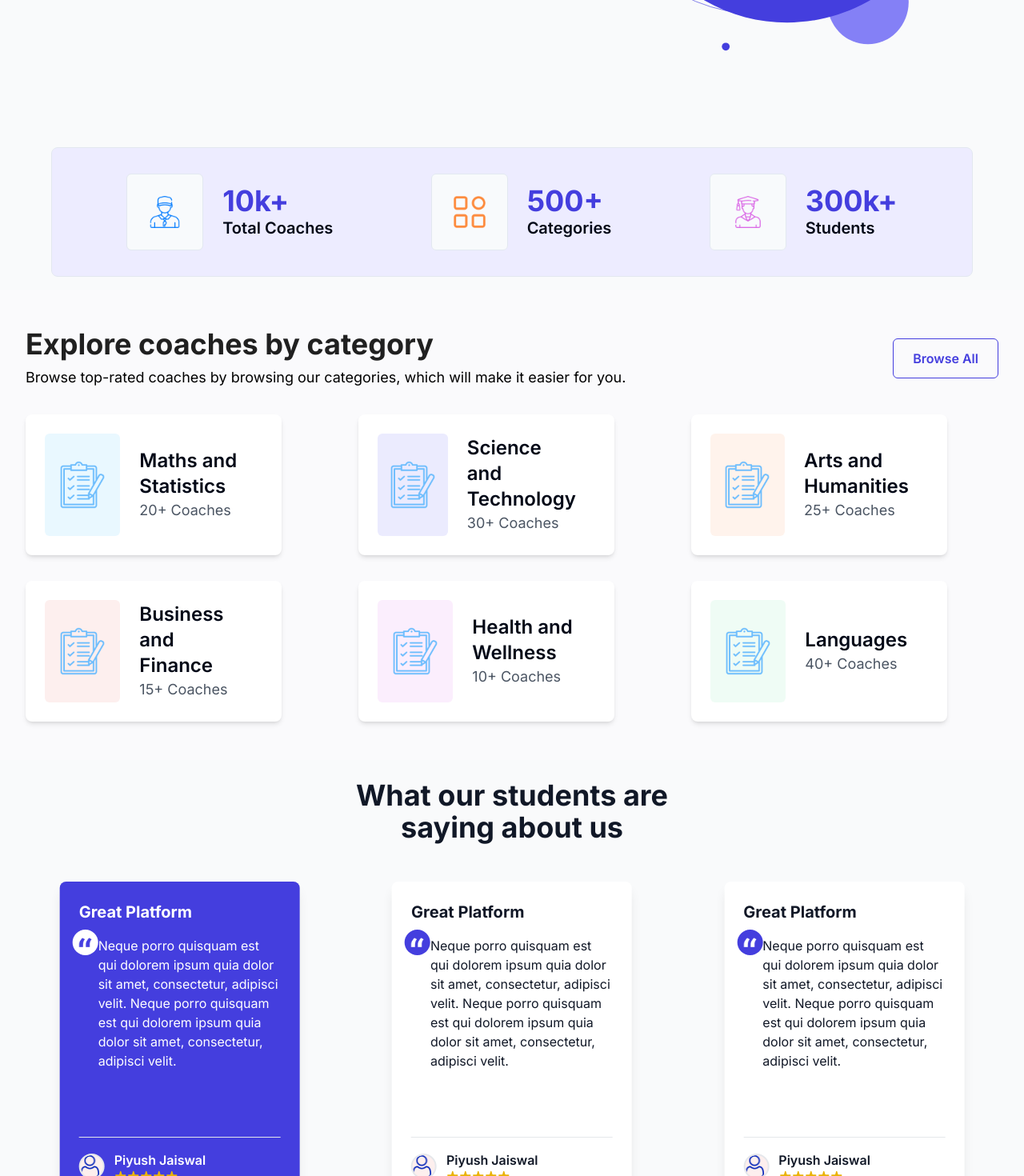
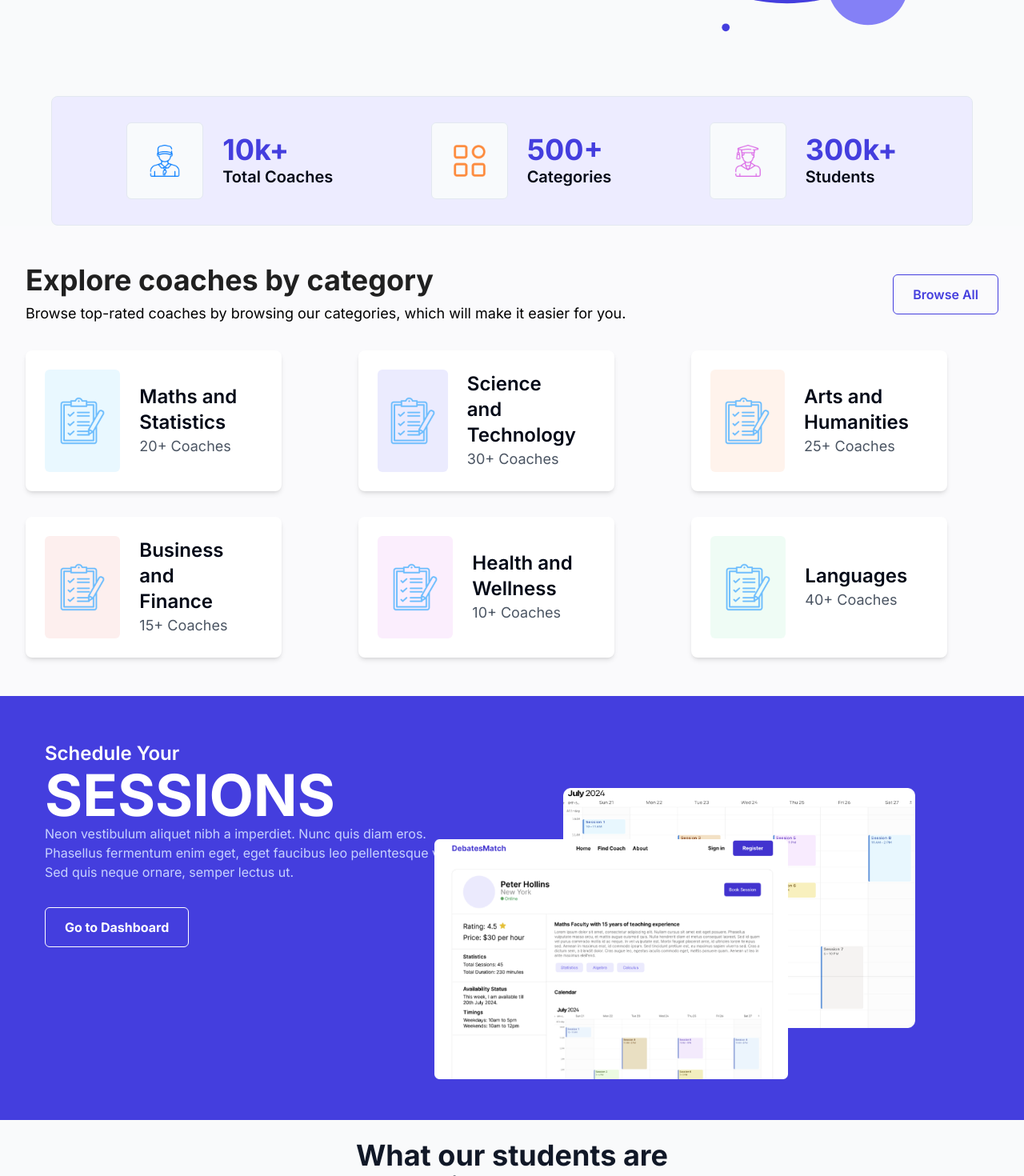
Before and after one commit to MatchGenius20/webapp, a Next.js app: page / in a window 1280 px wide. Shown: the part 540-2010 px from the top of the page at 80% size. Built offline with nearby package versions, Linux system fonts and the light colour scheme.

Commit message:
refractored website

```diff
--- a/src/app/find-coach/page.tsx
+++ b/src/app/find-coach/page.tsx
@@ -3,7 +3,7 @@ import FindCoachContent from '@/components/FindCoachContent'
 export default function FindCoachPage() {
   return (
     <>
-      <div className="container mx-auto px-3 py-8 bg-[#EBEBFE] rounded-md h-48">
+      <div className="container mx-auto px-3 py-4 bg-[#EBEBFE] rounded-md h-48">
         <div className='flex flex-row'>
           <div className="w-1/3 flex flex-col px-7 py-2">
             <h1 className=" text-3xl font-bold mb-4">
--- a/src/app/page.tsx
+++ b/src/app/page.tsx
@@ -1,5 +1,6 @@
 import Category from "@/components/Category"
 import Footer from "@/components/Footer"
+import GoToDashboard from "@/components/GoToDashboard"
 import Info from "@/components/Info"
 import Navbar from "@/components/Navbar"
 import ReviewCard from "@/components/ReviewCard"
@@ -11,6 +12,7 @@ export default async function Home() {
       <Info/>
       <Stats/>
       <Category/>
+      <GoToDashboard/>
       <ReviewCard/>
       <Footer/>
     </>
--- /dev/null
+++ b/src/components/GoToDashboard.tsx
@@ -0,0 +1,45 @@
+import React from 'react';
+import Image from 'next/image';
+
+const GoToDashboard: React.FC = () => {
+  return (
+    <div className="flex justify-between items-center p-14 bg-[#443EDE] text-white overflow-hidden relative">
+      <div className="relative max-w-lg mb-40">
+        <h1 className="text-2xl font-semibold ">
+          Schedule Your <br /><span className='text-7xl font-bold py-4'>SESSIONS</span>
+        </h1>
+        <p className="mb-8 text-indigo-200">
+          Neon vestibulum aliquet nibh a imperdiet. Nunc quis diam eros. Phasellus fermentum enim eget, eget faucibus leo pellentesque vel. Sed quis neque ornare, semper lectus ut.
+        </p>
+        <button className="px-6 py-3 bg-[#443EDE] text-[#FFFFF] font-bold border border-white rounded-md transition-colors">
+          Go to Dashboard
+        </button>
+      </div>
+      <div className="relative w-[500px] h-[300px]">
+        <div className="absolute top-0 right-0 w-[600px] h-[300px]">
+          <Image
+            src="/images/dashboard2.png"
+            alt="Calendar Preview"
+            layout="fill"
+            objectFit="contain"
+            className="rounded-lg "
+          />
+        </div>
+        <div className="absolute w-[600px] h-[300px] z-10" style={{ left: '-260px', top: '64px' }}>
+          <Image
+            src="/images/dashboard1.png"
+            alt="Dashboard Preview"
+            layout="fill"
+            objectFit="contain"
+            className="rounded-lg "
+          />
+        </div>
+        <div className='absolute bottom-0' >
+          <img className='w-[27px] h-[27px]' src="/images/e24.png" alt="" />
+        </div>
+      </div>
+    </div>
+  );
+};
+
+export default GoToDashboard;
--- a/src/components/Info.tsx
+++ b/src/components/Info.tsx
@@ -3,7 +3,7 @@ import PrimaryButton from "./PrimaryButton";
 const Info = () => {
   return (
     <div className="bg-gray-50">
-      <div className="max-w-7xl mx-auto py-16 px-4 sm:px-6 lg:px-8 flex flex-col md:flex-row items-center md:items-start">
+      <div className="max-w-7xl mx-auto py-10 px-4 sm:px-6 lg:px-8 flex flex-col md:flex-row items-center md:items-start">
         <div className="md:w-1/2 md:pr-6 mb-10 md:mb-0">
           <h1 className="text-4xl md:text-5xl font-extrabold text-gray-900 ">
             Find your <span className="text-[#443EDE]">Coach</span>,<br />
@@ -31,7 +31,7 @@ const Info = () => {
             height: '500px'
           }}
         >
-          <video className="relative z-10 mr-8 md:mr-16" width="360" height="340" controls autoPlay>
+          <video className="relative z-10 mr-8 md:mr-16 mt-10 mb-[128px]" width="400" height="380" controls autoPlay>
             <source src="https://www.youtube.com/watch?v=3FIZwdzxNB4" type="video/mp4"  />
             Your browser does not support the video tag.
           </video>
--- a/src/components/Stats.tsx
+++ b/src/components/Stats.tsx
@@ -13,7 +13,7 @@ const Stats = () => {
   }, []);
 
   return (
-    <div className="bg-gray-50 py-4">
+    <div className="bg-gray-50">
       <div className="max-w-6xl mx-auto px-4 sm:px-6 lg:px-8 bg-[#EDECFF] py-8 border rounded-lg" data-aos="slide-left">
         <div className="flex flex-col md:flex-row justify-around items-center space-y-8 md:space-y-0">
           <div className="flex flex-row items-center space-x-6" >
```
Also changed, not shown: public/images/dashboard2.png (added), public/images/e24.png (added).
